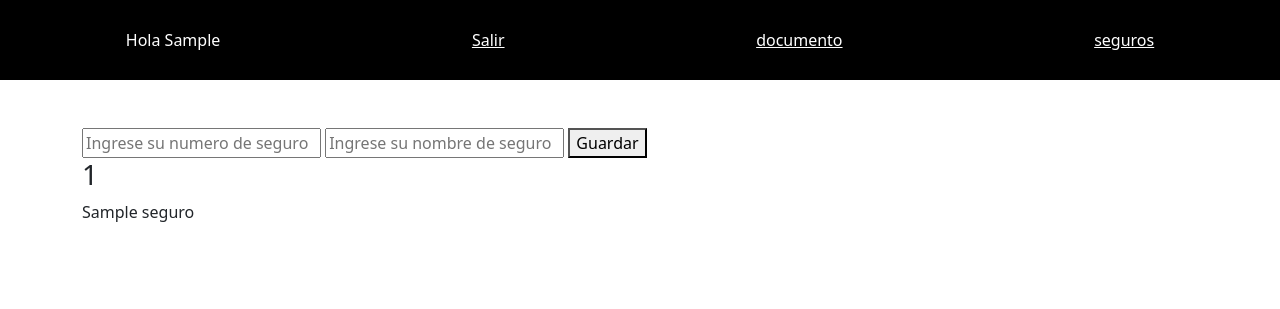
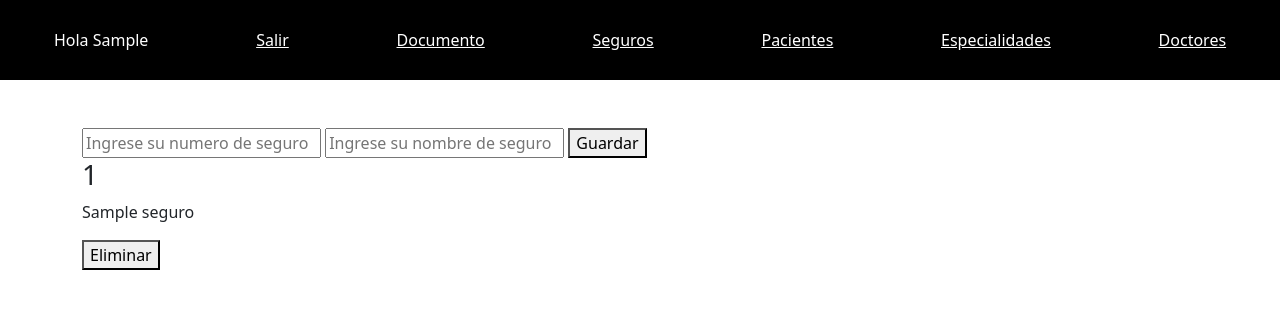
Before and after one commit to ErnestoHuaman10/Examen, a Django app: page /seguro_listar/ in a window 1280 px wide. Shown: the top 309 px of the page. Run offline with Django 4.2, Linux system fonts and the light colour scheme; a user stored in the database is signed in; tables that the repository leaves empty hold one stand-in row (values such as "Sample post").

Commit message:
Se agrego nuevas tablas y cruds

```diff
--- a/clinica_list/models.py
+++ b/clinica_list/models.py
@@ -38,3 +38,22 @@ class paciente(models.Model):
 
     class Meta:
         db_table="paciente"
+
+class especialidades(models.Model):
+    especialidad_id = models.CharField(max_length=25, primary_key=True)
+    especialidad_nombre=models.CharField(max_length=150, null=False)
+
+    REQUIRED_FIELD = ["especialidad_nombre"]
+
+    class Meta:
+        db_table = "especialidades"
+
+
+class doctores(models.Model):
+    doctor_id = models.CharField(max_length=25, primary_key=True)
+    doctor_nombre=models.CharField(max_length=150, null=False)
+
+    REQUIRED_FIELD = ["doctor_nombre"]
+
+    class Meta:
+        db_table = "doctores"
--- a/clinica_list/templates/clinica_list/listar_tipos_seguro.html
+++ b/clinica_list/templates/clinica_list/listar_tipos_seguro.html
@@ -15,6 +15,13 @@
 <div>
   <h3>{{seg.tipo_seguro_id}}</h3>
   <p>{{seg.tipo_seguro_nombre}}</p>
+  <form
+        action="{% url 'eliminar_seguro' seg.tipo_seguro_id %}"
+        method="POST"
+      >
+        {% csrf_token %}
+        <button class="">Eliminar</button>
+    </form>
 </div>
 {% empty %}
 <h2>No hay seguros</h2>
--- a/clinica_list/urls.py
+++ b/clinica_list/urls.py
@@ -2,12 +2,26 @@ from django.conf import settings
 from django.contrib import admin
 from django.urls import path
 from django.conf.urls.static import static
-from .views import home, documento_listar, documento_crear, seguro_listar, seguro_crear
-
+from .views import home, documento_listar, documento_crear,documento_eliminar, seguro_listar, seguro_crear, seguro_eliminar, pacientes_listar, pacientes_crear, pacientes_eliminar,especialidad_listar,especialidad_crear,especialidad_eliminar,doctor_listar,doctor_crear,doctor_eliminar
 urlpatterns = [
     path("", home, name="home"),
     path("documento_listar/", documento_listar, name="mostraDoc"),
     path("documento_listar/crear_doc/", documento_crear, name="crearDoc"),
+    path('eliminar_documento/<int:document_id>/', documento_eliminar, name='eliminar_documento'),
+
     path("seguro_listar/", seguro_listar, name="mostraSeg"),
     path("seguro_listar/crear_seg/", seguro_crear, name="crearSeg"),
+    path('eliminar_seguro/<int:seguro_id>/', seguro_eliminar, name='eliminar_seguro'),
+
+    path("pacientes_listar/", pacientes_listar, name="mostraPaciente"),
+    path("pacientes_listar/crear_pacientes/", pacientes_crear, name="crearPaciente"),
+    path('eliminar_paciente/<int:paciente_id>/', pacientes_eliminar, name='eliminar_paciente'),
+
+    path("especialidad_listar/", especialidad_listar, name="mostraEsp"),
+    path("especialidad_listar/crear_esp/", especialidad_crear, name="crearEsp"),
+    path('eliminar_especialidad/<int:especialidad_ID>/', especialidad_eliminar, name='eliminar_especialidad'),
+
+    path("doctor_listar/", doctor_listar, name="mostraDoct"),
+    path("doctor_listar/crear_doct/", doctor_crear, name="crearDoct"),
+    path('eliminar_doctor/<int:doctor_ID>/', doctor_eliminar, name='eliminar_doctor'),
 ]
--- a/clinica_list/views.py
+++ b/clinica_list/views.py
@@ -1,5 +1,5 @@
 from django.shortcuts import render, redirect
-from .models import Tipo_Documento_Identidad, tipos_seguro, paciente
+from .models import Tipo_Documento_Identidad, tipos_seguro, paciente, especialidades, doctores
 
 # Create your views here.
 def home(request):
@@ -15,11 +15,81 @@ def documento_crear(request):
     documento.save()
     return redirect('/documento_listar/')
 
+def documento_eliminar(request, document_id):
+    documentos = Tipo_Documento_Identidad.objects.get(tipo_documento_id=document_id)
+    documentos.delete()
+    return redirect('/documento_listar/')
+
 def seguro_listar(request):
     seguros = tipos_seguro.objects.all()
     return render(request, 'clinica_list/listar_tipos_seguro.html', {'tiposSeguro':seguros})
 
 def seguro_crear(request):
-    documento = tipos_seguro(tipo_seguro_id=request.POST['seg_id'], tipo_seguro_nombre=request.POST['seg_name'])
-    documento.save()
+    seguros = tipos_seguro(tipo_seguro_id=request.POST['seg_id'], tipo_seguro_nombre=request.POST['seg_name'])
+    seguros.save()
     return redirect('/seguro_listar/')
+
+def seguro_eliminar(request, seguro_id):
+    seguros = tipos_seguro.objects.get(tipo_seguro_id=seguro_id)
+    seguros.delete()
+    return redirect('/seguro_listar/')
+
+def pacientes_listar(request):
+    pacientes = paciente.objects.all()
+    tipos_documento = Tipo_Documento_Identidad.objects.all()
+    tipos_seguros = tipos_seguro.objects.all()
+    return render(request, 'clinica_list/listar_pacientes.html', {'pacientes': pacientes, 'tipos_documento': tipos_documento, 'tipos_seguros':tipos_seguros})
+
+def pacientes_crear(request):
+    tipo_documento_id = request.POST['tipo_documento_id']
+    tipo_documento = Tipo_Documento_Identidad.objects.get(tipo_documento_id=tipo_documento_id)
+
+    tipo_seguro_id = request.POST['tipo_seguro_id']
+    tipo_seguro = tipos_seguro.objects.get(tipo_seguro_id=tipo_seguro_id)
+
+    pacientes = paciente(
+        tipo_documento_id=tipo_documento,
+        nro_documento=request.POST['nro_documento'],
+        nombre=request.POST['nombre'],
+        apellidos=request.POST['apellidos'],
+        direccion=request.POST['direccion'],
+        fecha_nacimiento=request.POST['fecha_nacimiento'],
+        tipo_seguro_id=tipo_seguro
+    )
+
+    pacientes.save()
+
+    return redirect('/pacientes_listar/')
+
+def pacientes_eliminar(request,paciente_id):
+    pacientes = paciente.objects.get(id=paciente_id)
+    pacientes.delete()
+    return redirect('/pacientes_listar/')
+
+def especialidad_listar(request):
+    especialidad = especialidades.objects.all()
+    return render(request, 'clinica_list/listar_especialidad.html', {'Especialidades':especialidad})
+
+def especialidad_crear(request):
+    especialidad = especialidades(especialidad_id=request.POST['esp_id'], especialidad_nombre=request.POST['esp_name'])
+    especialidad.save()
+    return redirect('/especialidad_listar/')
+
+def especialidad_eliminar(request, especialidad_ID):
+    especialidad = especialidades.objects.get(especialidad_id=especialidad_ID)
+    especialidad.delete()
+    return redirect('/especialidad_listar/')
+
+def doctor_listar(request):
+    doctor = doctores.objects.all()
+    return render(request, 'clinica_list/listar_doctor.html', {'Doctores':doctor})
+
+def doctor_crear(request):
+    doctor = doctores(doctor_id=request.POST['doct_id'], doctor_nombre=request.POST['doct_name'])
+    doctor.save()
+    return redirect('/doctor_listar/')
+
+def doctor_eliminar(request, doctor_ID):
+    doctor = doctores.objects.get(doctor_id=doctor_ID)
+    doctor.delete()
+    return redirect('/doctor_listar/')
--- a/templates/base.html
+++ b/templates/base.html
@@ -13,8 +13,11 @@
       {%if request.user.is_authenticated %}
       <span>Hola {{ request.user.username | title }}</span>
       <a class="text-white" href="{% url 'logout' %}">Salir</a>
-      <a class="text-white" href="{% url 'mostraDoc' %}">documento</a>
-      <a class="text-white" href="{% url 'mostraSeg' %}">seguros</a>
+      <a class="text-white" href="{% url 'mostraDoc' %}">Documento</a>
+      <a class="text-white" href="{% url 'mostraSeg' %}">Seguros</a>
+      <a class="text-white" href="{% url 'mostraPaciente' %}">Pacientes</a>
+      <a class="text-white" href="{% url 'mostraEsp' %}">Especialidades</a>
+      <a class="text-white" href="{% url 'mostraDoct' %}">Doctores</a>
       {% else %}
       <a class="text-white" href="{% url 'login' %}">Login</a>
       <a class="text-white" href="{% url 'registro' %}">Registrarse</a>
```
Also changed, not shown: clinica_list/templates/clinica_list/listar_doctor.html (added, +30 -0 lines), clinica_list/templates/clinica_list/listar_documento_identidad.html (+8 -1 lines), clinica_list/templates/clinica_list/listar_especialidad.html (added, +30 -0 lines), clinica_list/templates/clinica_list/listar_pacientes.html (added, +71 -0 lines), clinica_list/migrations/0002_doctores_especialidades.py (added).
